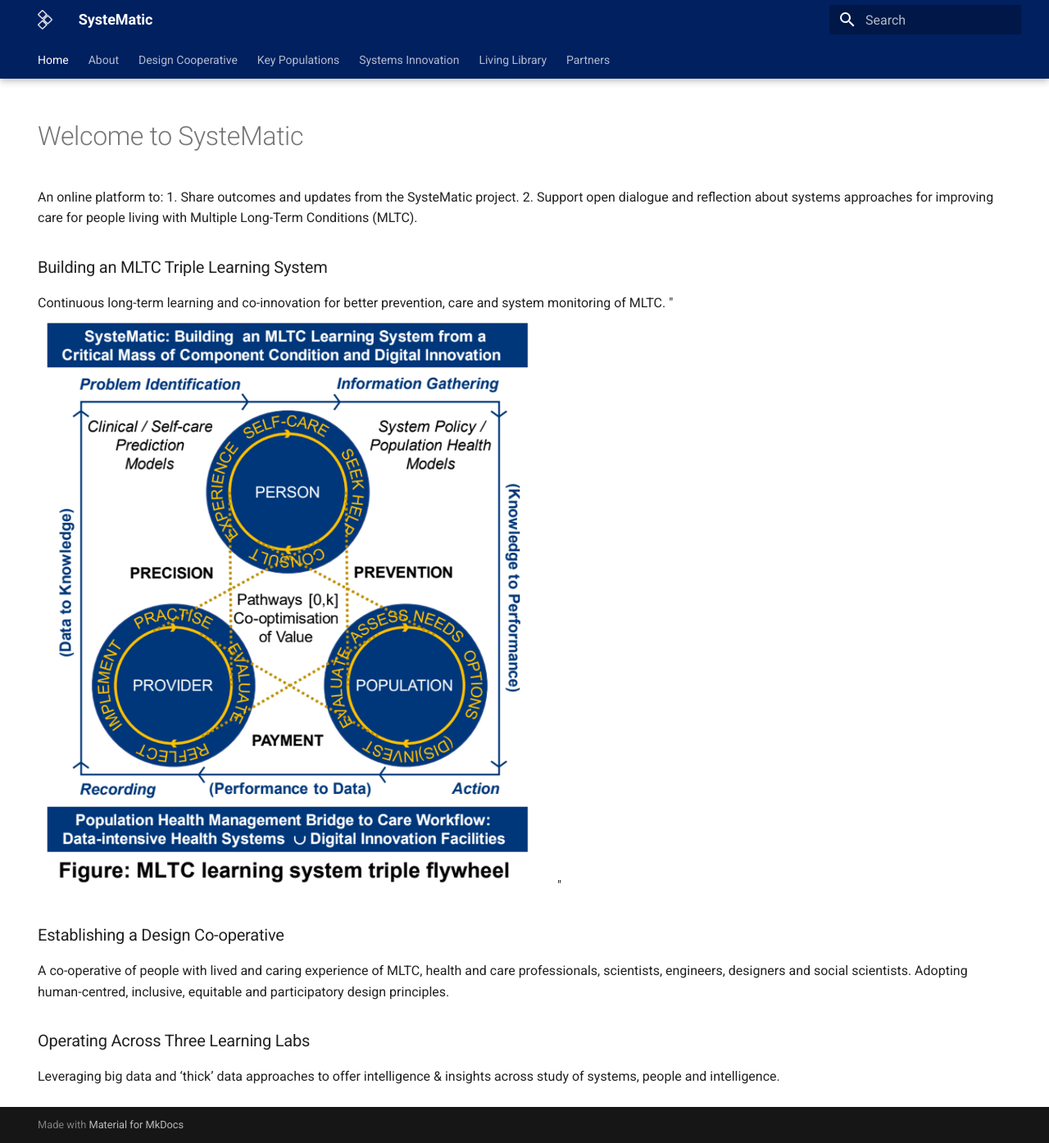
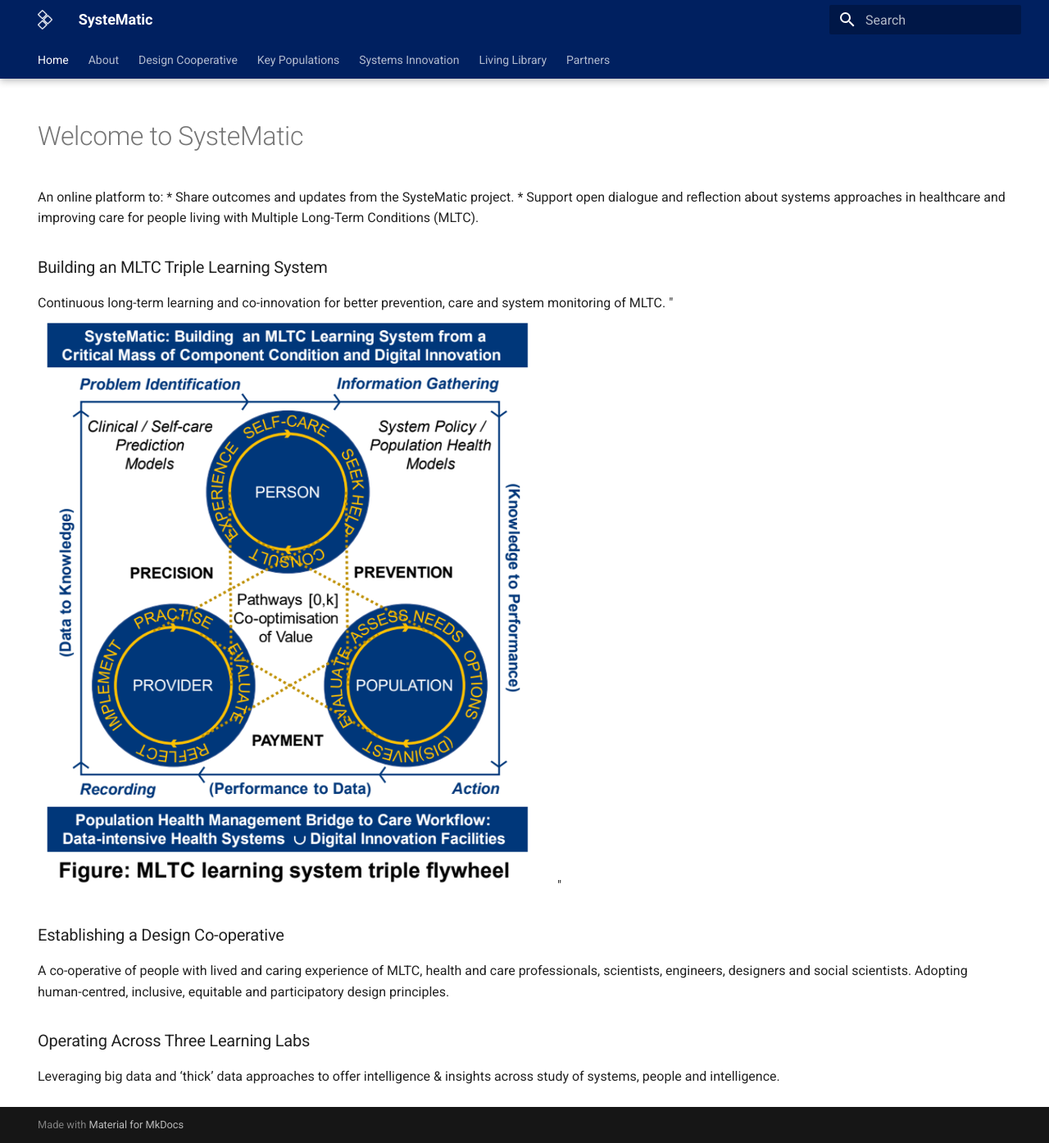
Before and after one commit to systematic-uol/systematic-uol.github.io, an MkDocs documentation site: the page built from docs/index.md, in a window 1280 px wide and 1395 px high. Shown: the whole window at 82% size. Built offline with MkDocs 1.6.1 and Material for MkDocs 9.7.7, drawn with Linux system fonts in a browser that asks for light colours.

Commit message:
Update index.md

```diff
--- a/docs/index.md
+++ b/docs/index.md
@@ -6,8 +6,8 @@ hide:
 
 # Welcome to SysteMatic
 An online platform to:
-1. Share outcomes and updates from the SysteMatic project.
-2. Support open dialogue and reflection about systems approaches for improving care for people living with Multiple Long-Term Conditions (MLTC).
+* Share outcomes and updates from the SysteMatic project.
+* Support open dialogue and reflection about systems approaches in healthcare and improving care for people living with Multiple Long-Term Conditions (MLTC).
 
 ### Building an MLTC Triple Learning System
 Continuous long-term learning and co-innovation for better prevention, care and system monitoring of MLTC.
```
